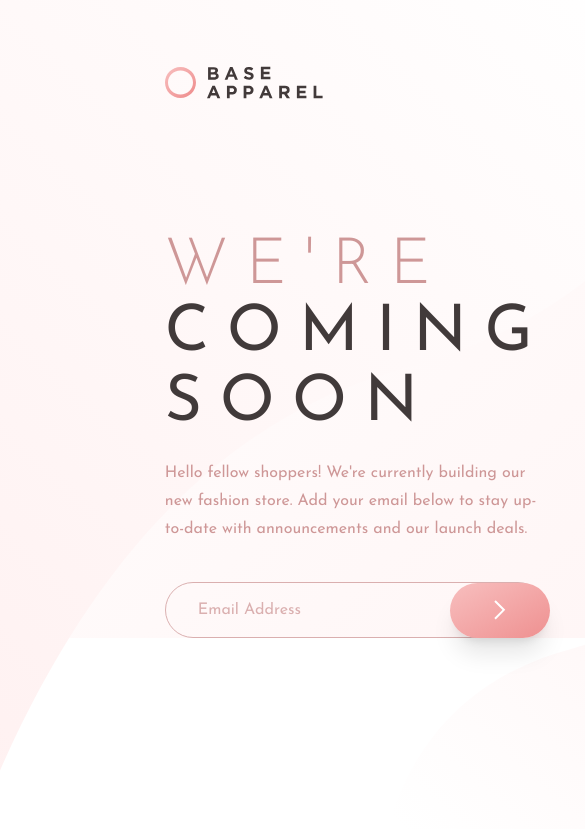
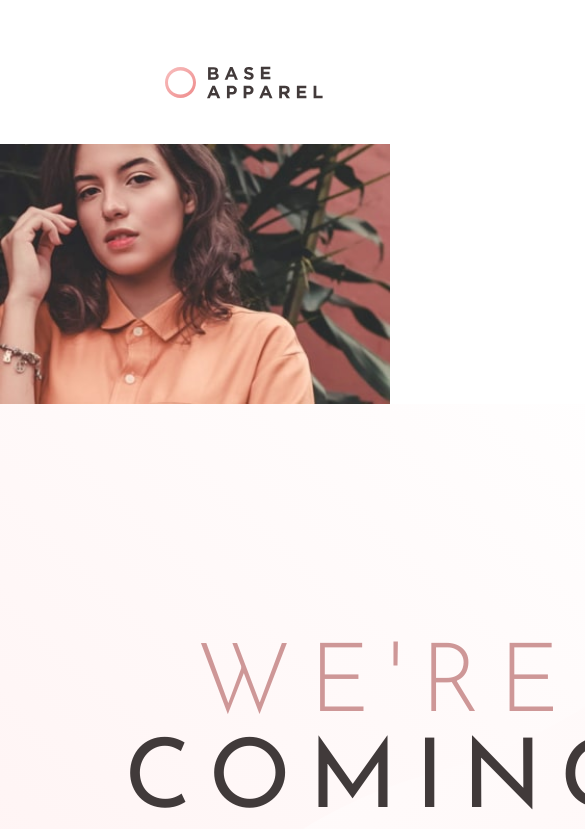
Before and after one commit to n0rrman/frontend-mentor-challenges, a Next.js app in the folder base-apparel-coming-soon/: page / in a window 390 px wide. Shown: the top 829 px of the page, 585 px wide, since content can reach past the window. Built offline with nearby package versions, Linux system fonts and the light colour scheme.

Commit message:
base-apparel-coming-soon email validation addded

```diff
--- a/base-apparel-coming-soon/src/app/page.tsx
+++ b/base-apparel-coming-soon/src/app/page.tsx
@@ -9,7 +9,7 @@ import EmailForm from "@/components/emailForm";
 
 export default function Home() {
   return (
-    <div className="flex flex-row">
+    <div className="flex flex-col-reverse sm:flex-row text-center sm:text-left">
       <div className="absolute top-0 z-10 px-[10.3rem] py-[4.1rem]">
         <div className="relative z-10 w-[9.875rem] h-[2.0625rem]">
           <Image alt="" src={logo.src} fill />
@@ -20,13 +20,13 @@ export default function Home() {
           <Image className="z-0" fill alt="" src={bgImg.src} />
         </div>
         <div className="z-10 pr-14">
-          <h1 className="mt-[14.7rem] uppercase text-[4rem] leading-[4.375rem] tracking-[1.1rem] text-darkishRed">
-            <div className="text-desaturatedRed font-light leading-[4rem]">
+          <h1 className="mt-[14.7rem] uppercase text-8xl sm:text-[4rem] leading-16 sm:leading-[4.375rem] tracking-[1.1rem] text-darkishRed">
+            <div className="text-desaturatedRed font-light leading-16 sm:leading-[4rem]">
               We're
             </div>
             coming soon
           </h1>
-          <p className="text-desaturatedRed py-5 leading-7">
+          <p className="text-desaturatedRed py-5 leading-7 text-3xl sm:text-base">
             Hello fellow shoppers! We're currently building our new fashion
             store. Add your email below to stay up-to-date with announcements
             and our launch deals.
@@ -36,7 +36,7 @@ export default function Home() {
           </div>
         </div>
       </main>
-      <picture className="h-auto w-auto object-fill">
+      <picture className="mt-36 sm:mt-0 h-auto w-auto object-fill">
         <source
           className="w-auto h-auto object-fill"
           media="(min-width: 640px)"
--- a/base-apparel-coming-soon/src/components/emailForm.tsx
+++ b/base-apparel-coming-soon/src/components/emailForm.tsx
@@ -2,7 +2,7 @@
 
 import Image from "next/image";
 
-import { useState, FormEvent } from "react";
+import { useState, FormEventHandler, FormEvent } from "react";
 
 import arrowIcon from "/public/icon-arrow.svg";
 import errIcon from "/public/icon-error.svg";
@@ -11,15 +11,31 @@ export default function EmailForm() {
   const [input, setInput] = useState("");
   const [error, setError] = useState(false);
 
-  const handleSubmit = (event: FormEvent<HTMLInputElement>): any => {
-    setError(!error);
+  const validateEmail = (email: string): boolean => {
+    if (email.length <= 0) return false;
+    if (email.indexOf("@") < 0) return false;
+    if (email.indexOf(".") < 0) return false;
+    if (email.lastIndexOf(".") == email.length - 1) return false;
+    if (email.indexOf("@") > email.lastIndexOf(".")) return false;
+
+    return true;
+  };
+
+  const handleSubmit: FormEventHandler<HTMLFormElement> = (
+    event: FormEvent<HTMLFormElement>
+  ) => {
     event.preventDefault();
-    console.log("submitted!");
+
+    const validEmail = validateEmail(input);
+    if (validEmail) {
+      setInput("");
+    }
+
+    setError(!validEmail);
   };
 
   const handleChange = (value: string) => {
     setInput(value);
-    console.log(value);
   };
 
   return (
```
